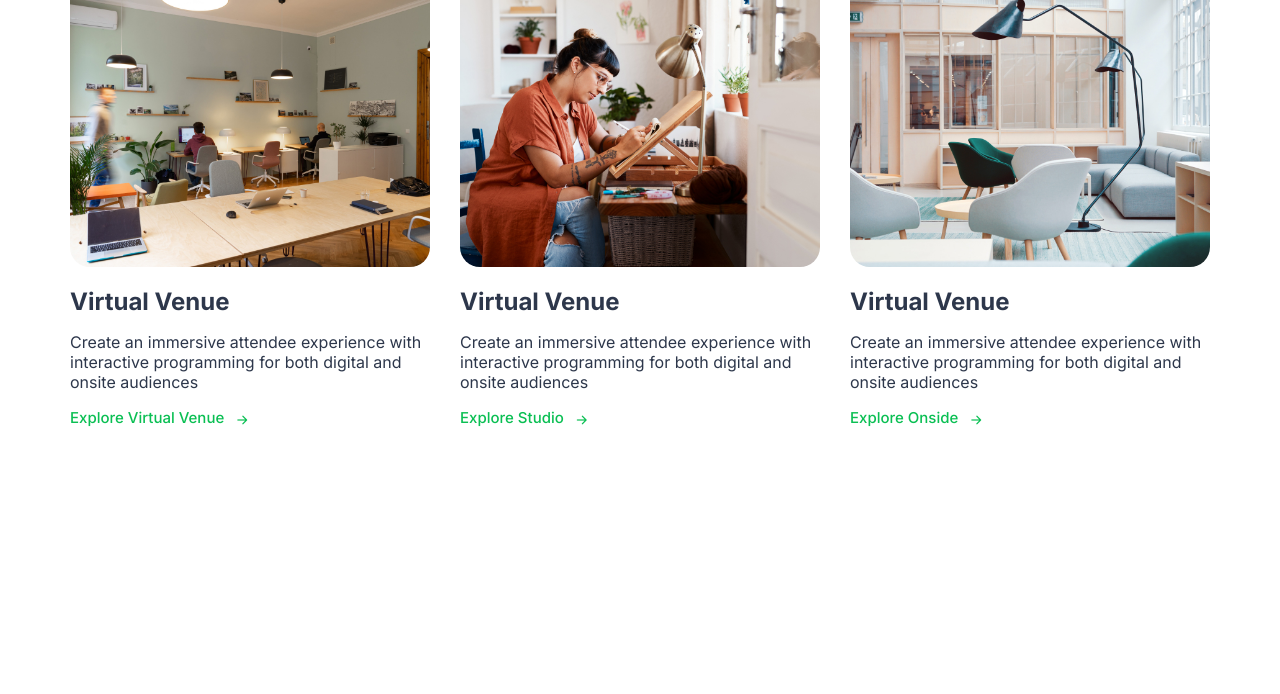
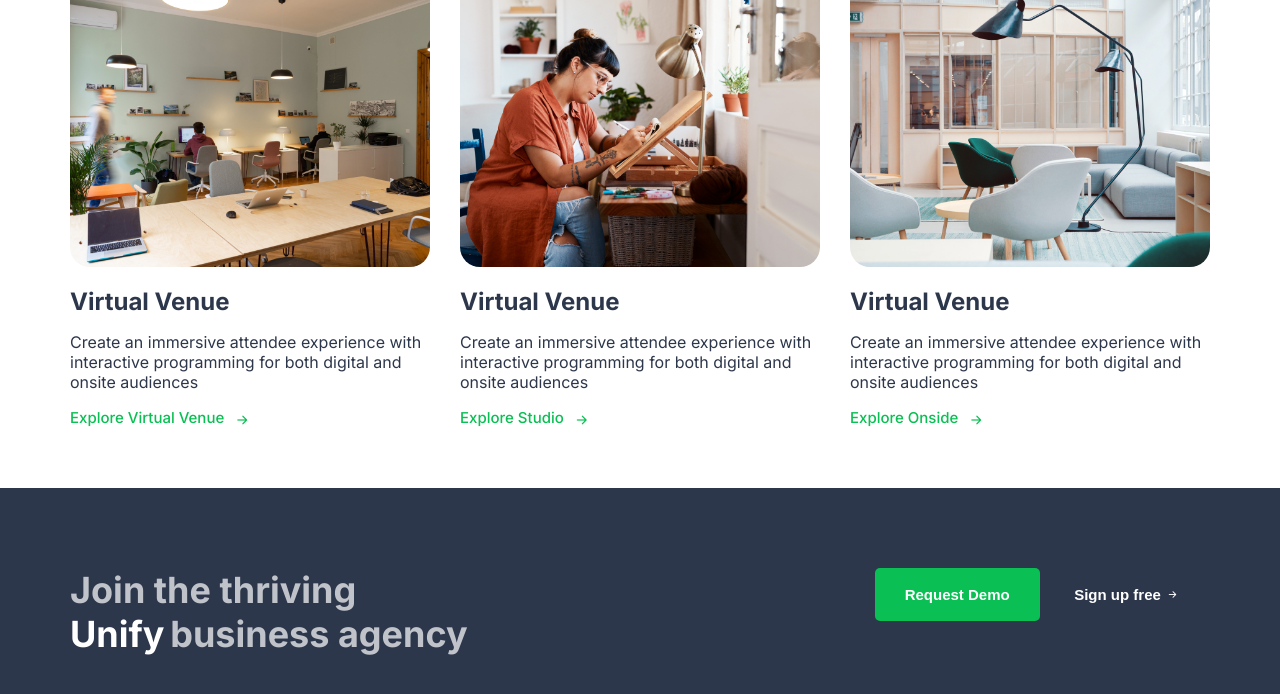
Before and after one commit to hasan-myoffice2/Unify-Project, a website: page index.html in a window 1280 px wide. Shown: the part 3350-4044 px from the top of the page. Before the commit the page ends 3838 px from the top, so only its background shows below. Drawn offline with nearby package versions, Linux system fonts and the light colour scheme.

Commit message:
Footer Header Added

```diff
--- a/assets/sass/main.scss
+++ b/assets/sass/main.scss
@@ -547,3 +547,61 @@ margin-top: 6rem;
   }
 }
 // Collaborate Section End
+
+// Footer Section Start
+.footer-section {
+  background-color: #2D374B;
+  padding: 5rem 0;
+  height: 600px;
+
+  .header-button {
+    display: flex;
+    justify-content: space-between;
+
+    h2 {
+      .thriving, .agency {
+        color: #ffffffb3;
+        font-size: 36px;
+      }
+      .unify {
+        color: #fff;
+        font-size: 36px;
+      }
+    }
+  }
+
+  .button-group {
+    button {
+      padding: 18px 30px;
+      border-radius: 5px;
+      border: none;
+      background-color: transparent;
+      outline: none;
+    }
+
+    .request-demo {
+      background-color: #0abf53;
+      color: #fff;
+      font-weight: 550;
+      font-size: 15px;
+    }
+    .request-demo:hover {
+      background-color: #09a247;
+      color: #fff;
+    }
+
+    .sign-up {
+      padding: 18px 30px;
+      color: #fff;
+      font-weight: 550;
+      font-size: 15px;
+      span {
+        font-size: 15px;
+      }
+    }
+    .sign-up:hover {
+      background-color: #677788;
+    }
+  }
+}
+// Footer Section End
--- a/index.html
+++ b/index.html
@@ -287,7 +287,8 @@
                         <div class="text">
                             <h2>Virtual Venue</h2>
                             <p>
-                                Create an immersive attendee experience with interactive programming for both digital and onsite audiences
+                                Create an immersive attendee experience with interactive programming for both digital
+                                and onsite audiences
                             </p>
                             <div class="text-icons">
                                 <h5>Explore Virtual Venue</h5>
@@ -301,7 +302,8 @@
                         <div class="text">
                             <h2>Virtual Venue</h2>
                             <p>
-                                Create an immersive attendee experience with interactive programming for both digital and onsite audiences
+                                Create an immersive attendee experience with interactive programming for both digital
+                                and onsite audiences
                             </p>
                             <div class="text-icons">
                                 <h5>Explore Studio</h5>
@@ -314,7 +316,8 @@
                         <div class="text">
                             <h2>Virtual Venue</h2>
                             <p>
-                                Create an immersive attendee experience with interactive programming for both digital and onsite audiences
+                                Create an immersive attendee experience with interactive programming for both digital
+                                and onsite audiences
                             </p>
                             <div class="text-icons">
                                 <h5>Explore Onside</h5>
@@ -327,10 +330,23 @@
         </div>
         <!-- Collaborate Section End -->
 
+        <!-- Fotter Section Start-->
+        <div class="footer-section">
+            <div class="container">
+                <div class="header-button">
+                    <h2> <span class="thriving">Join the thriving</span> <br>  <span class="unify">Unify</span>  <span class="agency">business agency</span></h2>
+                    <div class="button-group">
+                        <button class="request-demo">Request Demo</button>
+                        <button class="sign-up">Sign up free <span><i class="bi bi-arrow-right-short"></i></span></button>
+                    </div>
+                </div>
+            </div>
+        </div>
+        <!-- Fotter Section End-->
+
         <!-- Bootstrap js link -->
         <script src="https://cdn.jsdelivr.net/npm/bootstrap@5.3.7/dist/js/bootstrap.bundle.min.js"
-                integrity="sha384-ndDqU0Gzau9qJ1lfW4pNLlhNTkCfHzAVBReH9diLvGRem5+R9g2FzA8ZGN954O5Q"
-                crossorigin="anonymous">
+            integrity="sha384-ndDqU0Gzau9qJ1lfW4pNLlhNTkCfHzAVBReH9diLvGRem5+R9g2FzA8ZGN954O5Q" crossorigin="anonymous">
             </script>
         <!-- Bootstrap js link -->
 </body>
```
Also changed, not shown: css/style.css, 1 other file. Lines whose indentation alone changed are shown as unchanged.
